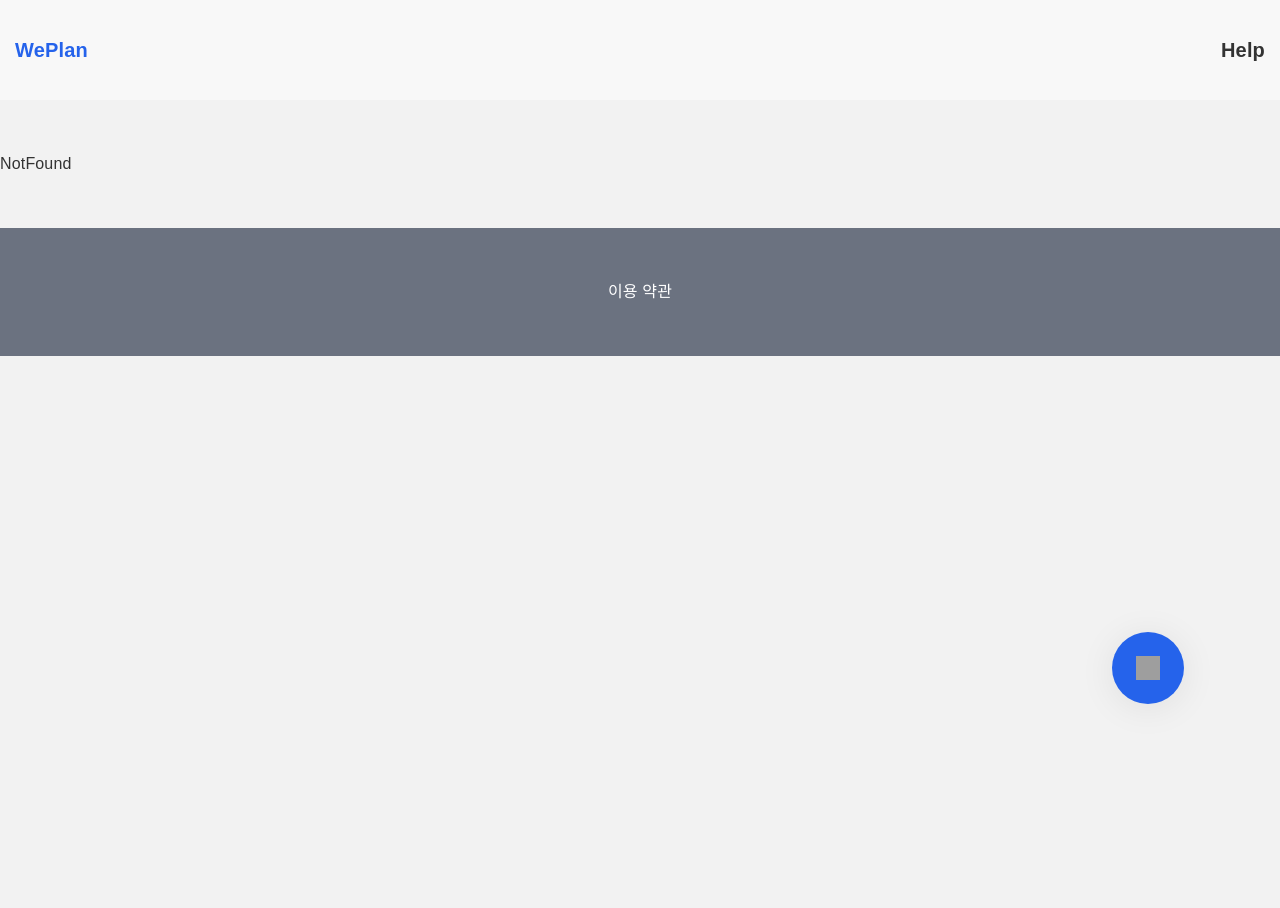
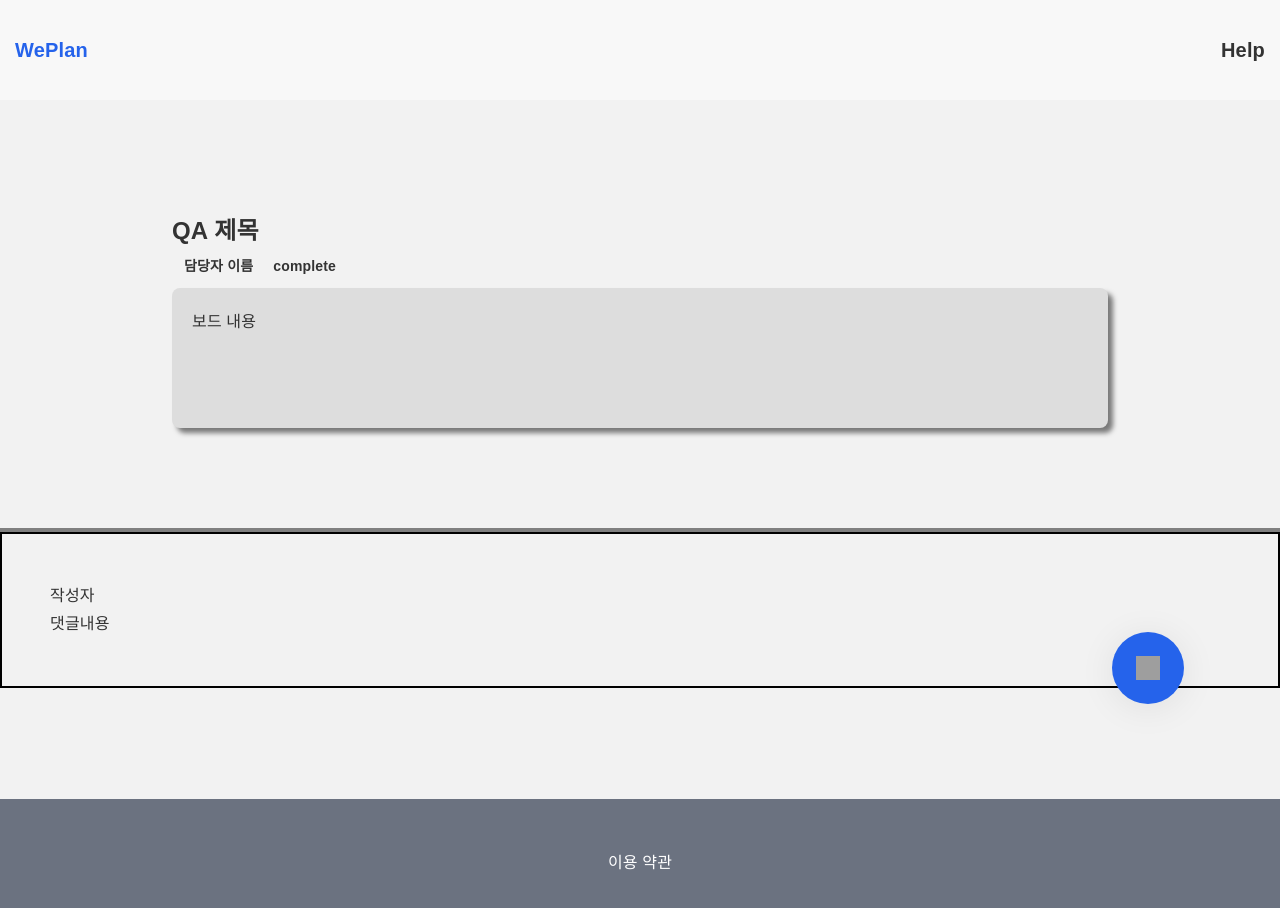
Before and after one commit to yunjunhojj/kanban-front, a React (Create React App) app: page /detail/L1--H0Ob0NOMlfXUHt9r5 in a window 1280 px wide. Shown: the top 908 px of the page. Before the commit the page ends 800 px from the top, so only its background shows below. Built offline with nearby package versions, Linux system fonts and the light colour scheme; data requests are answered from the project's data file; grey boxes are pictures that could not be loaded.

Commit message:
#2 Fix
- URL path issue > NotFound.jsx로 안가는 버그 수정 완료.

```diff
--- a/db.json
+++ b/db.json
@@ -1,34 +1,10 @@
 {
   "boards": [
     {
-      "id": "z6ost9Sp0Lx7G9A0WGhvS",
-      "name": "담당자 이름",
-      "category": "todo",
-      "title": "투두 제목 ",
-      "content": "보드 내용",
-      "pw": "보드 비밀번호"
-    },
-    {
-      "id": "vzSp-jzTXppJSSP3eLZ3k",
-      "name": "담당자 이름",
-      "category": "working",
-      "title": "진행 중 제목",
-      "content": "보드 내용",
-      "pw": "보드 비밀번호"
-    },
-    {
       "id": "L1--H0Ob0NOMlfXUHt9r5",
       "name": "담당자 이름",
-      "category": "validate",
+      "category": "complete",
       "title": "QA 제목",
-      "content": "보드 내용",
-      "pw": "보드 비밀번호"
-    },
-    {
-      "id": "QEK63i9tl9Z-6yH_rxO3n",
-      "name": "담당자 이름",
-      "category": "complete",
-      "title": "찐완료 제목",
       "content": "보드 내용",
       "pw": "보드 비밀번호"
     },
@@ -39,6 +15,30 @@
       "title": "안녕하세요",
       "content": "반갑습니다.",
       "password": "1234"
+    },
+    {
+      "id": "eiZ6TT37NzNKEsXOl0-mj",
+      "name": "박휘인",
+      "title": "12월 27일",
+      "category": "todo",
+      "content": "점심 : 바게트",
+      "password": "1234"
+    },
+    {
+      "id": "LhLTPagzYrmZGHBAfI2RJ",
+      "name": "송중기",
+      "title": "여자친구 발표",
+      "category": "archive",
+      "content": "영국인입니다.",
+      "password": "1234"
+    },
+    {
+      "id": "eML1Ky8lglX83gnxlQzlr",
+      "name": "박휘인",
+      "title": "부산 날씨",
+      "category": "working",
+      "content": "추움\n",
+      "password": "111"
     }
   ],
   "comments": []
--- a/src/components/BoardColumn.jsx
+++ b/src/components/BoardColumn.jsx
@@ -23,6 +23,7 @@ const BoardColumnStyled = styled.div`
 
   :hover {
     box-shadow: 0.3125rem 0.3125rem 0.75rem rgba(0, 0, 0, 0.7);
+    transform: scale(1.05);
   }
   :hover .title {
     color: #2563eb;
@@ -68,7 +69,7 @@ const BoardColumn = (props) => {
 
   return (
     <BoardColumnStyled>
-      {/*Column title입니다.*/}
+      {/*아래 <h3> = Column title입니다.*/}
       <h3 className="title">{props.title}</h3>
       <ul>{renderedBoardItems}</ul>
     </BoardColumnStyled>
--- a/src/components/BoardItem.jsx
+++ b/src/components/BoardItem.jsx
@@ -82,13 +82,12 @@ const BoardItem = ({ name, id, title, category, content }) => {
           className="closeBtn"
           onClick={() => {
             onDelete(id);
-          }}
-        >
+          }}>
           x
         </button>
       </div>
 
-      <Link className="detailBtn" to={id}>
+      <Link className="detailBtn" to={`/detail/${id}`}>
         <h2> {title} </h2>
         {/*보드 내용 삽입*/}
         <div className="content-box">
@@ -99,13 +98,11 @@ const BoardItem = ({ name, id, title, category, content }) => {
       <CustomBtn
         nameBtn="nextCategory"
         CurrentCategory={category}
-        BoardItemId={id}
-      ></CustomBtn>
+        BoardItemId={id}></CustomBtn>
       <CustomBtn
         nameBtn="prevCategory"
         CurrentCategory={category}
-        BoardItemId={id}
-      ></CustomBtn>
+        BoardItemId={id}></CustomBtn>
     </BoardItemBox>
   );
 };
--- a/src/pages/Detail.jsx
+++ b/src/pages/Detail.jsx
@@ -4,7 +4,7 @@ import { useNavigate, useParams } from "react-router-dom";
 import { getBoardThunk } from "../redux/modules/boardSlice";
 import { getCommentThunk } from "../redux/modules/commentSlice";
 import styled from "styled-components";
-import CommentRead from "../components/CommentRead";
+// import CommentRead from "../components/CommentRead";
 import CommentCreate from "../components/CommentRead";
 
 // , { StyledComponent } from "styled-components";
@@ -21,8 +21,11 @@ const Detail = () => {
 
   // 이전 컴포넌트에서 받아온 파라미터 조회
   const params = useParams().id;
+  console.log("Params is : ", params);
+
   const filteredBoard = boards.filter((item) => item.id === params);
   const board = filteredBoard[0];
+  console.log("Board is : ", board);
   const filteredComment = comments.filter((item) => item.boardId === params);
   const comment = filteredComment[0];
   const prevPageHandle = () => {
@@ -59,7 +62,6 @@ const StyledDiv = styled.div`
   flex-direction: column;
   justify-content: center;
   background-color: #f2f2f2;
-  // background-color: blue;
   .board-container {
     margin: 0 auto;
     margin-bottom: 6.25rem;
@@ -71,21 +73,22 @@ const StyledDiv = styled.div`
     width: 100%;
     margin: 0 auto;
     font-weight: bold;
-    font-size: 26px;
+    font-size: 1.5rem;
   }
   .board-card-info {
     max-width: 58.5rem;
     width: 100%;
-    margin: auto;
-    padding: 0.3125rem 0;
+    margin: 0 auto;
+    margin-bottom: 0.5rem;
     .director,
     .category {
       width: 100%;
+      margin-left: 12px;
       font-weight: 700;
-      font-size: 18px;
+      font-size: 0.875rem;
     }
     .category {
-      margin-left: 2rem;
+      margin-left: 1.25rem;
     }
   }
   .board-content {
@@ -96,7 +99,7 @@ const StyledDiv = styled.div`
     margin: auto;
     // border: 0.1875rem solid #333;
     border-radius: 0.5rem;
-    font-size: 20px;
+    font-size: 1rem;
     word-break: break-all;
     background-color: #ddd;
     box-shadow: 5px 5px 5px rgba(0, 0, 0, 0.5);
@@ -106,33 +109,6 @@ const StyledDiv = styled.div`
     width: 100%;
     background-color: grey;
   }
-  .comment-container {
-    padding: 0 15.75rem;
-    /* margin-top: 2.75rem; */
-  }
-  .comment-header {
-    margin-top: 2.75rem;
-    font-style: normal;
-    font-weight: 700;
-    font-size: 1.5rem;
-    line-height: 2.25rem;
-  }
-  .comment-name {
-    margin-top: 1.25rem;
-    font-style: normal;
-    font-weight: 700;
-    font-size: 1rem;
-    line-height: 1.5rem;
-  }
-  .comment-content {
-    margin-top: 3.5rem;
-    max-width: 58.5rem;
-    min-height: 7.5rem;
-    border-radius: 0.5rem;
-    padding: 0.75rem;
-    background-color: lightcoral;
-    word-break: break-all;
-  }
 `;
 
 export default Detail;
--- a/src/pages/Home.jsx
+++ b/src/pages/Home.jsx
@@ -9,7 +9,7 @@ console.log(nanoid);
 
 const HomeStyled = styled.main`
   max-width: 90rem;
-  min-height: 81.1vh;
+  min-height: 74.88vh;
   width: 100%;
   height: 100%;
   margin: 0 auto;
--- a/src/pages/NotFound.jsx
+++ b/src/pages/NotFound.jsx
@@ -1,6 +1,27 @@
-// import styled, { StyledComponent } from "styled-components";
+import styled from "styled-components";
+const NotFoundStyled = styled.main`
+  max-width: 90rem;
+  min-height: 74.88vh;
+  width: 100%;
+  height: 100%;
+  display: flex;
+  align-items: center;
+  justify-content: center;
+
+  .error-message {
+    font-weight: bold;
+    font-size: 52px;
+    text-align: center;
+    color: #eb5a3d;
+  }
+`;
+
 const NotFound = () => {
-  return <div>NotFound</div>;
+  return (
+    <NotFoundStyled>
+      <p className="error-message">Not Found</p>
+    </NotFoundStyled>
+  );
 };
 
 export default NotFound;
--- a/src/shared/Router.jsx
+++ b/src/shared/Router.jsx
@@ -12,8 +12,8 @@ const Router = () => {
         <CustomHeader />
         <Routes>
           <Route path="/" element={<Home />} />
-          <Route path="/:id" element={<Detail />} />
-          <Route path="*" element={<NotFound />} />
+          <Route path="/detail/:id" element={<Detail />} />
+          <Route path="/*" element={<NotFound />} />
         </Routes>
       </Layout>
       <CustomFAB />
```
